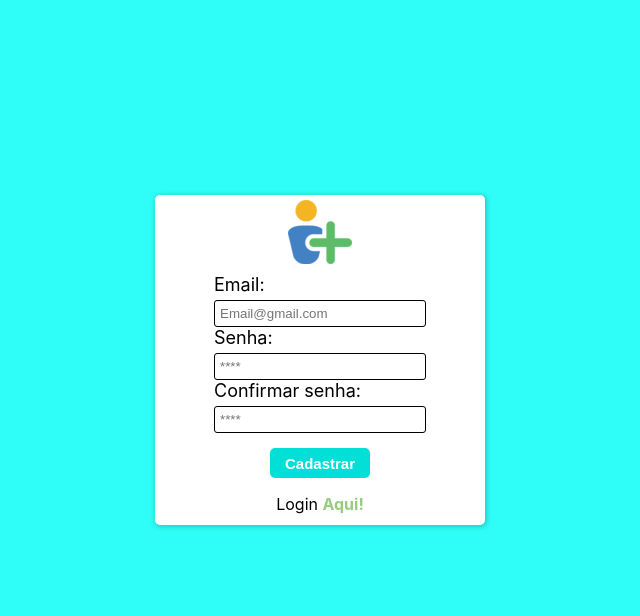
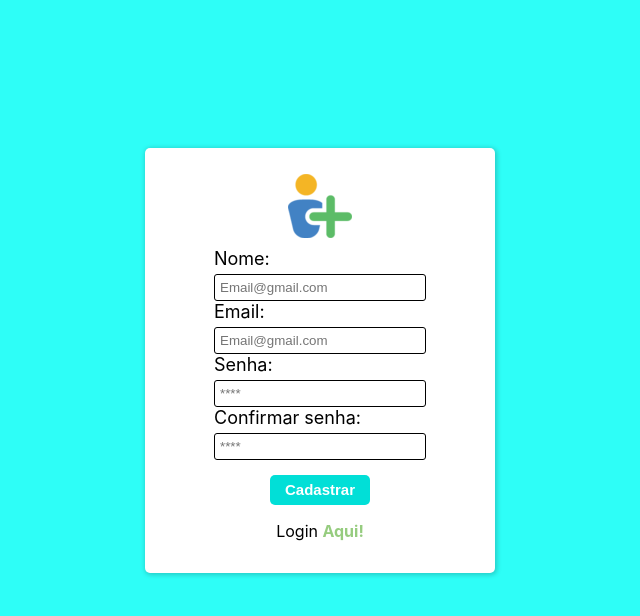
Before and after one commit to GabrielFelix23/TelaLogin, a React (Create React App) app: page /cadastro in a window 1280 px wide. Shown: the top 616 px of the page, without its empty margins (320-960 px from the left). Built offline with nearby package versions, Linux system fonts and the light colour scheme; no server answers.

Commit message:
database no user pronta

```diff
--- a/src/components/Cadastrar/index.js
+++ b/src/components/Cadastrar/index.js
@@ -9,11 +9,21 @@ class Cadastrar extends React.Component{
   constructor(props){
     super(props)
     this.state = {
+      nome: '',
       email: '',
       senha: '',
       confirmarSenha: ''
     }
     this.cadastrar = this.cadastrar.bind(this)
+
+    firebase.auth().onAuthStateChanged((user) => {
+      if(user){
+        firebase.database().ref('usuarios').child(user.uid).set({
+          nome: this.state.nome
+        })
+      }
+    })
+
   }
 
   cadastrar(e){
@@ -47,9 +57,14 @@ class Cadastrar extends React.Component{
   render() {
     return (
       <div className="container">
-        <div className="containerForm">
+        <div className="containerFormCadastro">
           <img src={logo} className="logo"/>
+
           <form onSubmit={this.cadastrar}>
+            <label>Nome: </label><br/>
+            <input type="text" placeholder="Email@gmail.com" value={this.state.nome}
+                    onChange={(e) => this.setState({nome: e.target.value})}/><br/>
+
             <label>Email: </label><br/>
             <input type="text" placeholder="Email@gmail.com" value={this.state.email}
                     onChange={(e) => this.setState({email: e.target.value})}/><br/>
--- a/src/components/Login/index.js
+++ b/src/components/Login/index.js
@@ -10,23 +10,23 @@ class Home extends React.Component{
     super(props)
     this.state = {
       email: '',
-      senha: ''
+      senha: '',
+      user: null
     }
     this.logar = this.logar.bind(this)
 
     firebase.auth().signOut()
+
+    firebase.auth().onAuthStateChanged((user) => {
+      this.setState({
+        user: user
+      })
+    })
+
   }
 
   logar(e){
     firebase.auth().signInWithEmailAndPassword(this.state.email, this.state.senha)
-    .then(() => {
-      alert("Usuario conectado!")
-      this.setState({
-        email: '',
-        senha: '',
-        confirmarSenha: ''
-      })
-    })
     .catch((error) => {
       if(error.code === 'auth/wrong-password'){
         alert("Senha incorreto!")
@@ -38,7 +38,11 @@ class Home extends React.Component{
   render() {
     return (
       <div className="container">
-        <div className="containerForm">
+
+          {this.state.user ?
+          <p>Olá</p>
+          :
+          <div className="containerForm">
           <img src={logo} className="logo"/>
           <form onSubmit={this.logar}>
             <label>Email: </label><br/>
@@ -55,6 +59,7 @@ class Home extends React.Component{
             </div>
           </form>
         </div>
+          }
       </div>
     );
   }
--- a/src/components/Styles/styles.css
+++ b/src/components/Styles/styles.css
@@ -14,6 +14,19 @@
 
     width: 330px;
     height: 330px;
+    background: #fff;
+    border-radius: 5px;
+    box-shadow: 1px 1px 5px 1px rgba(0, 0, 0, 0.2)
+}
+
+.containerFormCadastro{
+    display: flex;
+    align-items: center;
+    justify-content: center;
+    flex-direction: column;
+
+    width: 350px;
+    height: 425px;
     background: #fff;
     border-radius: 5px;
     box-shadow: 1px 1px 5px 1px rgba(0, 0, 0, 0.2)
```
